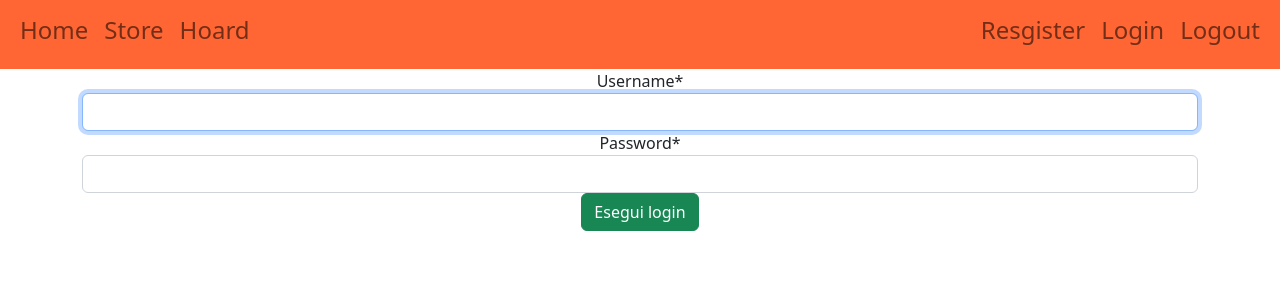
After one commit to JiacomoPassero/DiceIT, a Django app: page /store/login/ in a window 1280 px wide. The commit adds this page. Shown: the top 300 px of the page. Run offline with Django 4.2, Linux system fonts and the light colour scheme; some libraries are stand-ins or nearby versions.

Commit message:
cambiato il modello del db, rimossi gli user fatti da me e usato i miei, creato zone login/logout e register e relative CSV e templates

```diff
--- a/diceit/diceit/store/populate_db.py
+++ b/diceit/diceit/store/populate_db.py
@@ -1,4 +1,5 @@
-from store.models import User, Dice, Purchase
+from store.models import Dice, Purchase
+from django.contrib.auth.models import User
 
 def create_users_db():
     #q = User.objects.all()
@@ -29,6 +30,7 @@ def create_users_db():
         "S4nFr4nc3sc0!"
     )
 
+    '''
     mail = (
         "capo.10@gmail.com",
         "dice@gmail.com",
@@ -41,12 +43,12 @@ def create_users_db():
         "toru@gmail.com",
         "gino.pippo@gmail.com"
     )
+    '''
 
     for i in range(0,10):
         u = User()
         u.username = utenti[i]
         u.password = password[i]
-        u.mail = mail[i]
 
         u.save()
 
--- a/diceit/diceit/store/urls.py
+++ b/diceit/diceit/store/urls.py
@@ -1,8 +1,12 @@
 from django.urls import path
 from . import views
+from django.contrib.auth import views as auth_views
 
 app_name = 'store'
 
 urlpatterns = [
    path('', views.store, name='store'),
+   path("register/", views.UserCrateView.as_view(), name="register"),
+   path("login/", auth_views.LoginView.as_view(), name="login"),
+   path("logout/", auth_views.LogoutView.as_view(), name="logout"),
 ]
--- a/diceit/diceit/templates/base.html
+++ b/diceit/diceit/templates/base.html
@@ -33,7 +33,13 @@
             </ul>
             <ul class="navbar-nav ml-auto">
                 <li class="nav-item">
-                    <a class="nav-link" href="#">Login/Resgister</a>
+                    <a class="nav-link" href="{% url 'store:register' %}">Resgister</a>
+                </li>
+                <li class="nav-item">
+                    <a class="nav-link" href="{% url 'store:login' %}">Login</a>
+                </li>
+                <li class="nav-item">
+                    <a class="nav-link" href="{% url 'store:logout' %}">Logout</a>
                 </li>
             </ul>
         </div>
--- /dev/null
+++ b/diceit/diceit/templates/registration/login.html
@@ -0,0 +1,25 @@
+{% extends "base.html" %}
+
+{% load crispy_forms_tags %}
+
+{% block title %} Login User{% endblock %}
+
+{% block content %}
+
+{% if "notok" in request.GET.auth %}
+<div class="alert alert-danger" role="alert">
+  Ops, you don't have the rights to go there, try to login or use another account
+</div>
+{% endif %}
+
+    <div class="container text-center">
+        <form method="post"> {% csrf_token %}
+
+        {{form | crispy}}
+
+        <input type="submit" class="btn btn-success" value="Esegui login">
+
+        </form>
+    </div>
+
+{% endblock %}
```
Also changed, not shown: diceit/diceit/diceit/settings.py (+7 -0 lines), diceit/diceit/store/models.py (+5 -3 lines), diceit/diceit/store/views.py (+9 -1 lines), diceit/diceit/templates/registration/logged_out.html (added, +7 -0 lines), diceit/diceit/templates/store/store.html (+27 -1 lines), diceit/diceit/templates/store/user_create.html (added, +11 -0 lines), diceit/diceit/db.sqlite3, diceit/diceit/store/migrations/0004_alter_dice_seller_alter_purchase_buyer_delete_user.py (added), 2 other files.
